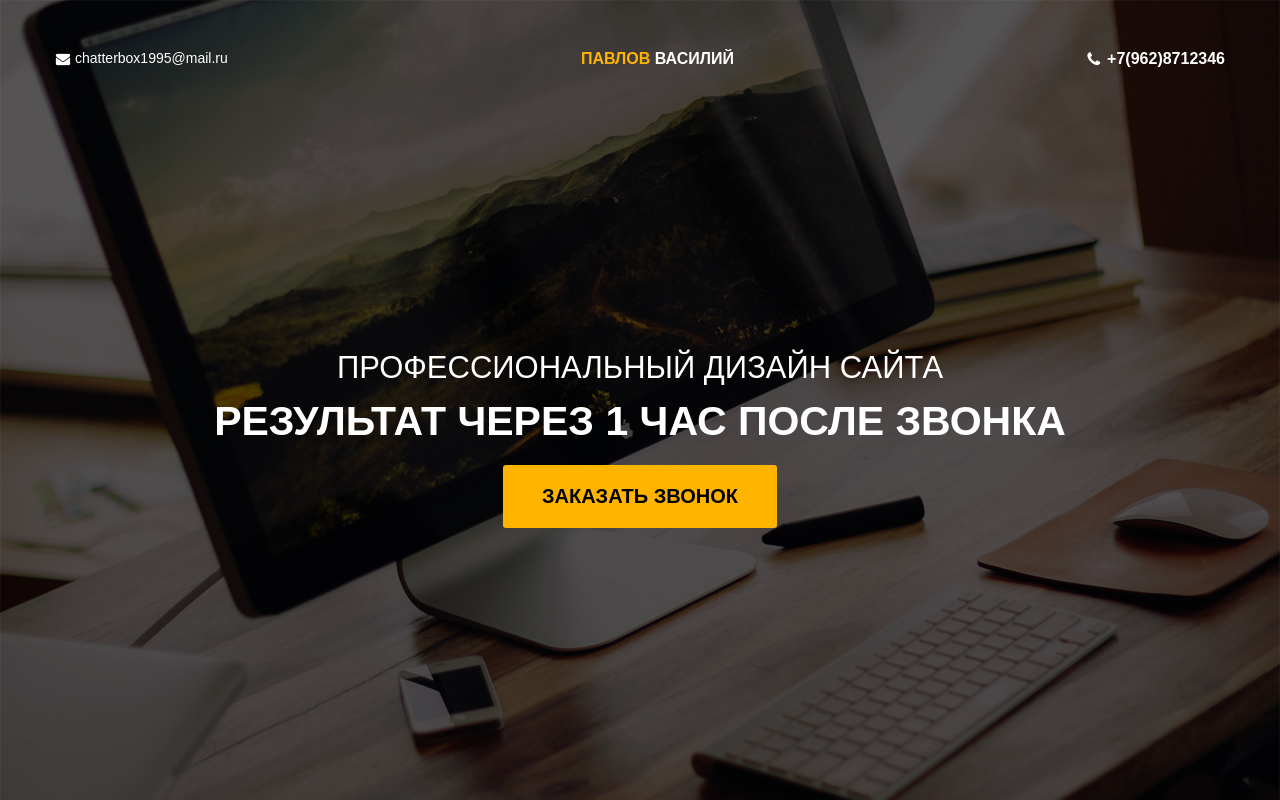
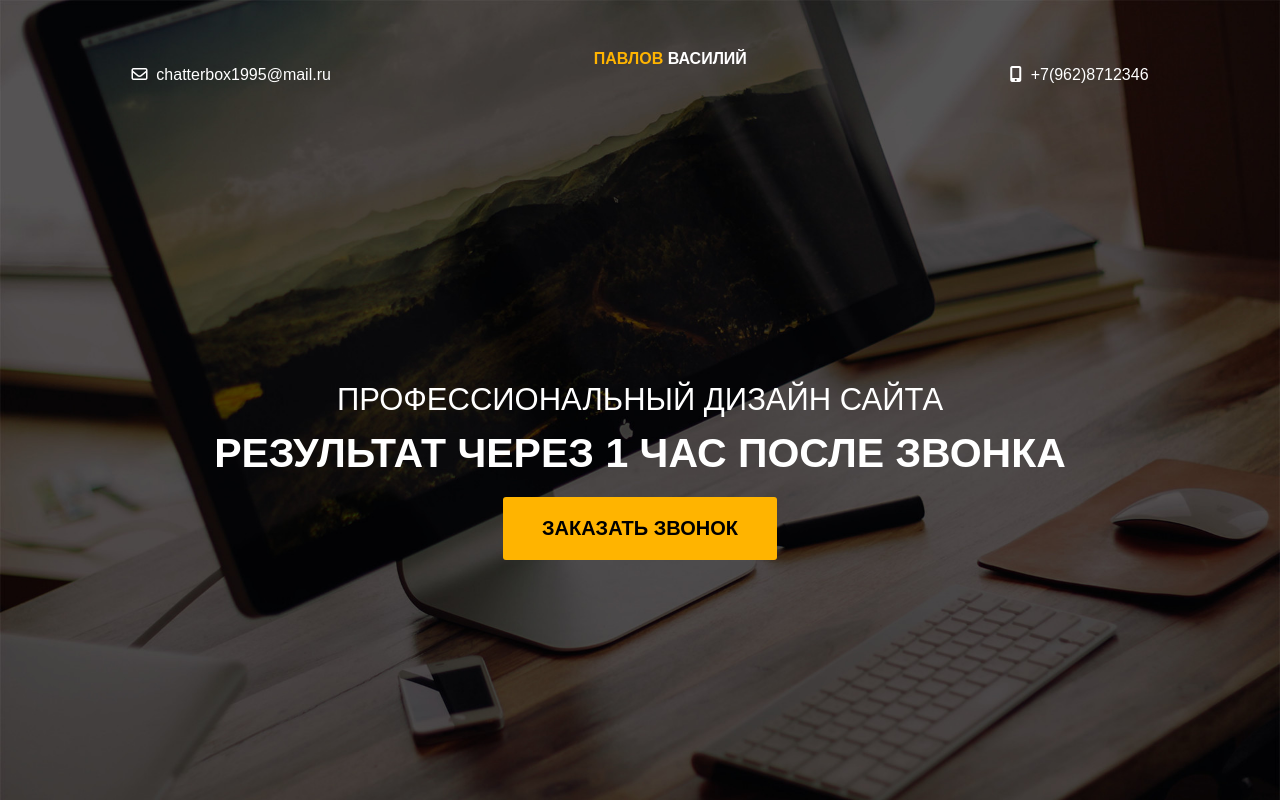
Before and after one commit to chatterbox777/aboutme, a plain HTML site: page index.html in a window 1280 px wide. Shown: the top 800 px of the page. Drawn offline with nearby package versions, Linux system fonts and the light colour scheme.

Commit message:
add some changes

```diff
--- a/css/responsive.css
+++ b/css/responsive.css
@@ -1,3 +1,15 @@
+@media screen and (min-device-width: 1024px) {
+    .container {
+        width: unset !important;
+    }
+}
+
+@media screen and (min-device-width: 768px) and (max-device-width:1023px) {
+    .container {
+        width: unset;
+    }
+}
+
 @media screen and (max-width:768px) {
     body {
         width: 100%;
--- a/css/style.css
+++ b/css/style.css
@@ -17,23 +17,28 @@ header {
     padding-top: 50px;
     display: flex;
     flex-direction: row;
-    justify-content: space-between;
+    justify-content: space-around;
 }
-.mail {
-font-size: 14px;
-background: url(../img/mail.png) no-repeat left center;
-padding: 0px 0px 0px 20px;
+.mail a {
+text-decoration: none;
+color: white;
+}
+.mail a:hover {
+    color: #fea801;
+    cursor: pointer;
 }
 .logo {
 font-size: 16px;
 font-weight: bold;
 text-transform: uppercase;
 }
-.phone {
-font-size: 16px;
-font-weight: bold;
-background: url(../img/phone.png) no-repeat left center;
-padding: 0px 0px 0px 20px;
+.phone a {
+    text-decoration: none;
+    color: white;
+}
+.phone a:hover {
+    color: #fea801;
+    cursor: pointer;
 }
 .logo span {
     color: #ffb400;
@@ -168,7 +173,7 @@ color: #acacac;
 footer .container {
     display: flex;
     flex-direction: row;
-    justify-content: space-between;
+    justify-content: space-around;
     padding: 40px 0px 40px 0px;
 }
 .button:hover {
--- a/index.html
+++ b/index.html
@@ -8,6 +8,7 @@
     <title>Павлов Василий</title>
     <link rel="stylesheet" href="css/style.css">
     <link rel="stylesheet" href="css/responsive.css">
+    <link rel="stylesheet" href="https://maxcdn.bootstrapcdn.com/font-awesome/4.5.0/css/font-awesome.min.css">
 </head>
 
 <body>
@@ -15,13 +16,13 @@
         <div class="container">
             <header>
                 <div class="mail">
-                    chatterbox1995@mail.ru
+                    <a href="mailto:chatterbox1995@mail.ru"> <p><i class="far fa-envelope"></i>&nbsp chatterbox1995@mail.ru</p></a>
                 </div>
                 <div class="logo">
                     <span>Павлов</span> Василий
                 </div>
                 <div class="phone">
-                    +7(962)8712346
+                   <a href="tel:+79628712346"><p> <i class="fas fa-mobile-alt"></i>&nbsp +7(962)8712346</p></a>
                 </div>
             </header>
             <h1> <span>Профессиональный дизайн сайта</span>
@@ -81,13 +82,14 @@
                 2019 / Все права защищены
             </div>
             <div class="phone">
-                +7(962)8712346
+                <a href="tel:+79628712346"><p> <i class="fas fa-mobile-alt"></i>&nbsp +7(962)8712346</p></a>
             </div>
         </div>
     </footer>
     <script src="https://code.jquery.com/jquery-1.12.4.min.js"
         integrity="sha256-ZosEbRLbNQzLpnKIkEdrPv7lOy9C27hHQ+Xp8a4MxAQ=" crossorigin="anonymous"></script>
     <script src="js/main.js"></script>
+    <script src="https://kit.fontawesome.com/ceb63c998c.js"></script>
 </body>
 
 </html>
```
